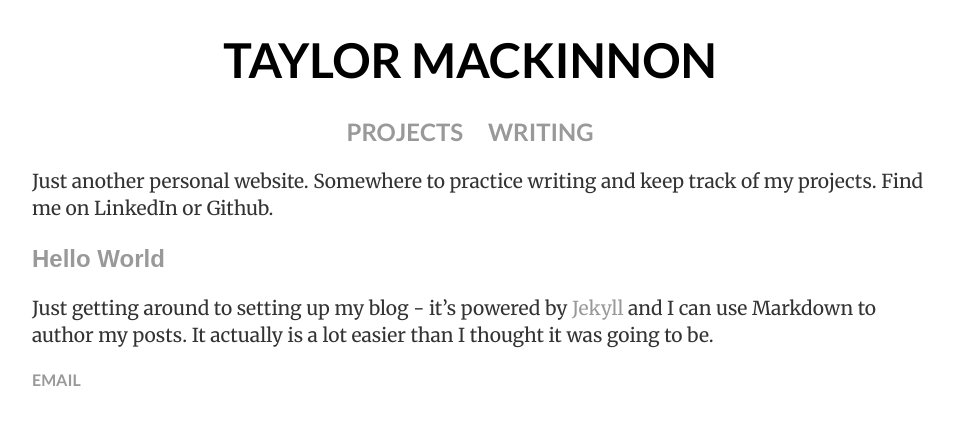
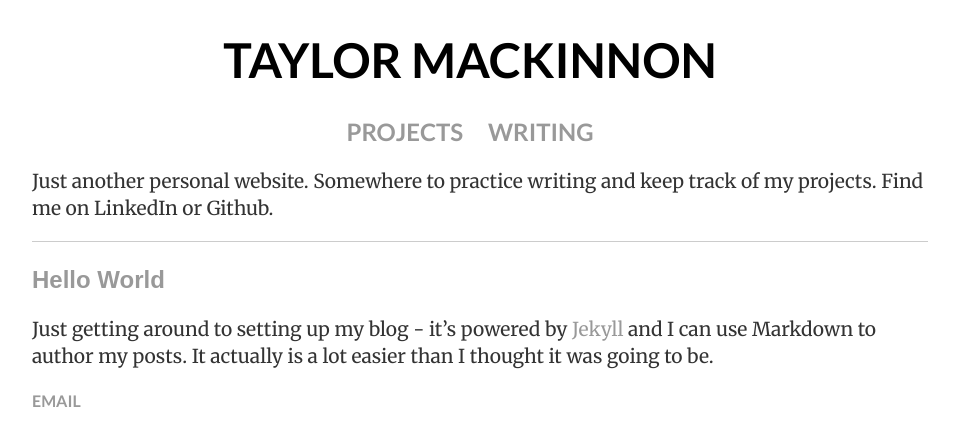
Before and after one commit to taymac/taymac.github.io, a Jekyll site: the page built from index.html, in a window 1280 px wide. Shown: the top 446 px of the page, without its empty margins (160-1113 px from the left). Built offline with Jekyll 4.4.1, drawn with Linux system fonts in a browser that asks for light colours.

Commit message:
Update index.html

```diff
--- a/index.html
+++ b/index.html
@@ -3,9 +3,10 @@ layout: default
 title: Taylor Mackinnon
 ---
   <div class="container">
-            <div>
+            <div class="welcome">
               <p>Just another personal website. Somewhere to practice writing and keep track of my projects. Find me on LinkedIn or Github.</p>
-            </div>
+            </div><!-- /.welcome -->
+            <hr />
             <div class="blog-index">
                 <ul>
                   {% for post in site.posts %}
```
